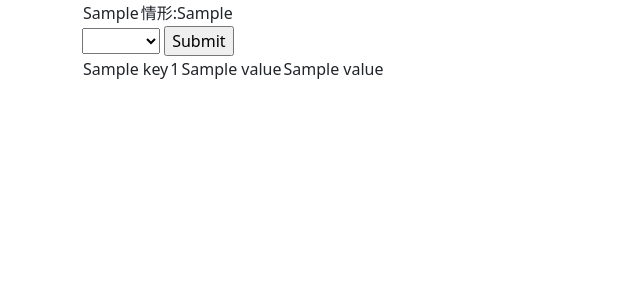
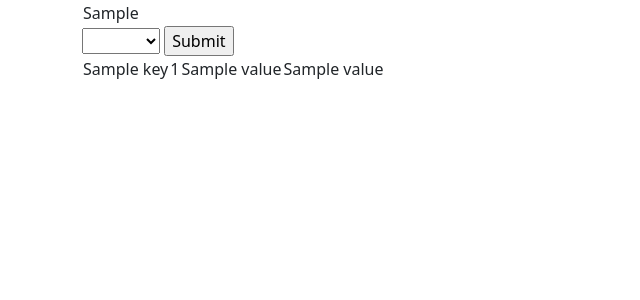
Before and after one commit to miyachun/chu-vercel, a Flask app: template api/templates/index.html in a window 1280 px wide. Shown: the part 56-356 px from the top of the page, without its empty margins (0-640 px from the left). Run offline with Flask 3, Linux system fonts and the light colour scheme; the template is opened without the code that fills it: most values are stand-ins (such as "Sample title", 1, 10 or a date in 2020).

Commit message:
first commit

```diff
--- a/api/templates/index.html
+++ b/api/templates/index.html
@@ -7,7 +7,6 @@
     {% for gAns in ansA[:] %}
        <td>{{gAns}}</td>
        {% endfor %}
-       <td>情形:{{ansA[1]}}</td>
        {% if ansA[1]=="晴時多雲" %}
        <td><img src="{{ url_for('static', filename='uploads/b.jpg') }}" alt="" width="100px"></td>
         {% endif %}
```
